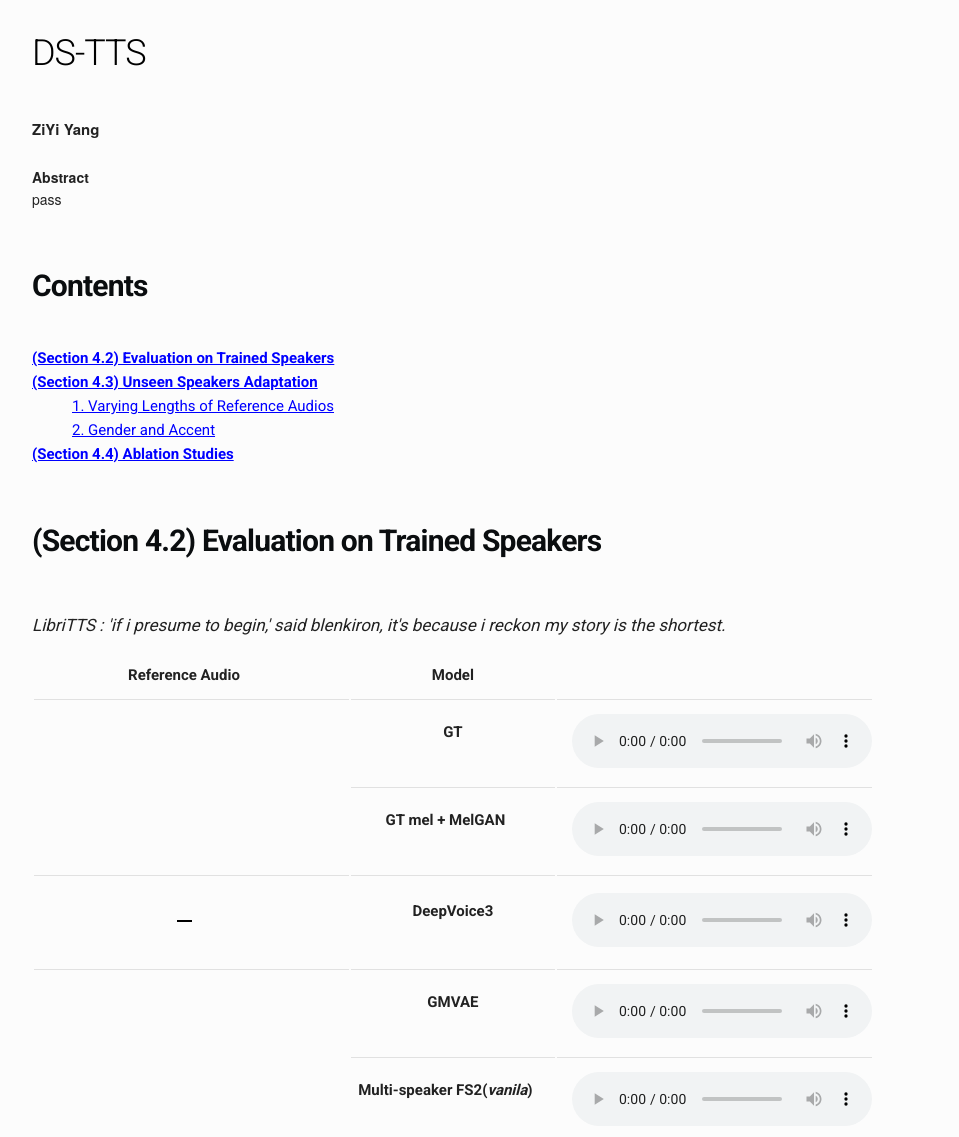
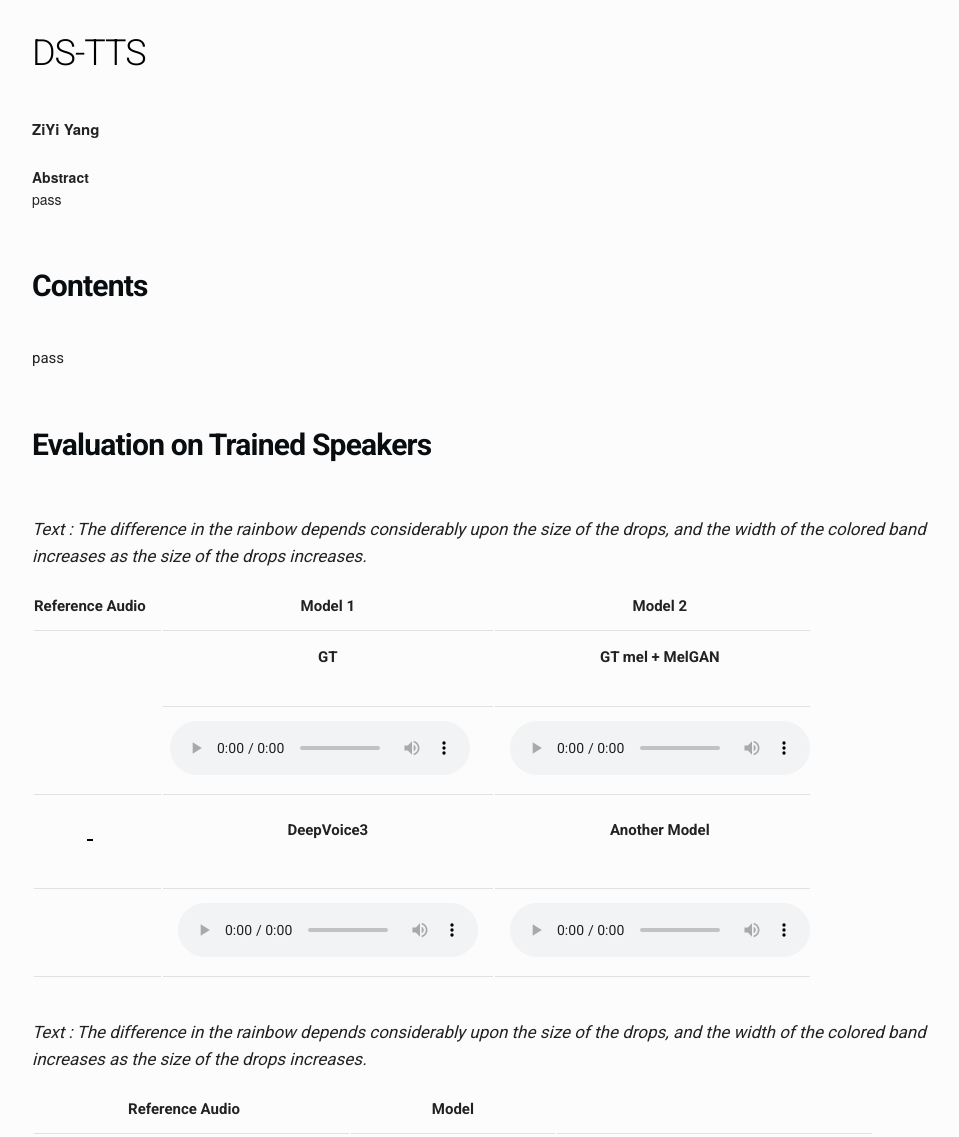
Before and after one commit to hahahahaaaaaa/DS-TTS.github.io, a plain HTML site: page index.html in a window 1280 px wide. Shown: the top 1137 px of the page, without its empty margins (128-1087 px from the left). Drawn offline with nearby package versions, Linux system fonts and the light colour scheme; some packages are replaced by stand-ins of ours.

Commit message:
Update index.html

```diff
--- a/index.html
+++ b/index.html
@@ -31,19 +31,48 @@
 
       <h4 class="section">Contents</h4>
       <div>
-        <b><a href="#4.2">(Section 4.2) Evaluation on Trained Speakers</a></b><br>
-        <b><a href="#4.3">(Section 4.3) Unseen Speakers Adaptation</a></b><br>
-        <a href="#4.3.1" style="margin: 40px;">1. Varying Lengths of Reference Audios</a><br>
-        <a href="#4.3.2" style="margin: 40px;">2. Gender and Accent</a><br>
-        <b><a href="#4.4">(Section 4.4) Ablation Studies</a></b><br>
+       <p> pass </p>
       </div>
 
 
       <p id="4.2"></p>
-      <h4 class="section">(Section 4.2) Evaluation on Trained Speakers</h4>
+      <h4 class="section"> Evaluation on Trained Speakers</h4>
+
+	<p class="transcript"><em>Text : The difference in the rainbow depends considerably upon the size of the drops, and the width of the colored band increases as the size of the drops increases.</em></p>
+
+<table>
+  <thead style="border-bottom: 1px solid #E1E1E1;">
+    <tr>
+      <th>Reference Audio</th>
+      <th>Model 1</th>
+      <th>Model 2</th>
+    </tr>
+  </thead>
+  <tbody>
+    <tr>
+      <td rowspan="2" style="border-bottom: 1px solid #E1E1E1;"></td>
+      <td><b><p>GT</p></b></td>
+      <td><b><p>GT mel + MelGAN</p></b></td>
+    </tr>
+    <tr style="border-bottom: 1px solid #E1E1E1;">
+      <td><audio controls="controls"><source src="audios/4.2/gt/1463_gt.wav" autoplay/>Your browser does not support the audio element.</audio></td>
+      <td><audio controls="controls"><source src="audios/4.2/gt+mel/1463_gt+mel.wav" autoplay/>Your browser does not support the audio element.</audio></td>
+    </tr>
+    <tr>
+      <td><hr style="width:5%; border-top: 2.7px solid black;"></td>
+      <td><b><p>DeepVoice3</p></b></td>
+      <td><b><p>Another Model</p></b></td>
+    </tr>
+    <tr style="border-bottom: 1px solid #E1E1E1;">
+      <td></td>
+      <td><audio controls="controls"><source src="audios/4.2/dv/1463_dv3.wav" autoplay/>Your browser does not support the audio element.</audio></td>
+      <td><audio controls="controls"><source src="audios/4.2/another_model/1463_another_model.wav" autoplay/>Your browser does not support the audio element.</audio></td>
+    </tr>
+  </tbody>
+</table>
 
 
-      <p class="transcript"><em>LibriTTS : 'if i presume to begin,' said blenkiron, it's because i reckon my story is the shortest.</em></p>
+      <p class="transcript"><em>Text : The difference in the rainbow depends considerably upon the size of the drops, and the width of the colored band increases as the size of the drops increases.</em></p>
       <table>
         <thead style="border-bottom: 1px solid #E1E1E1;"><tr>
         <th>Reference Audio</th>
```
